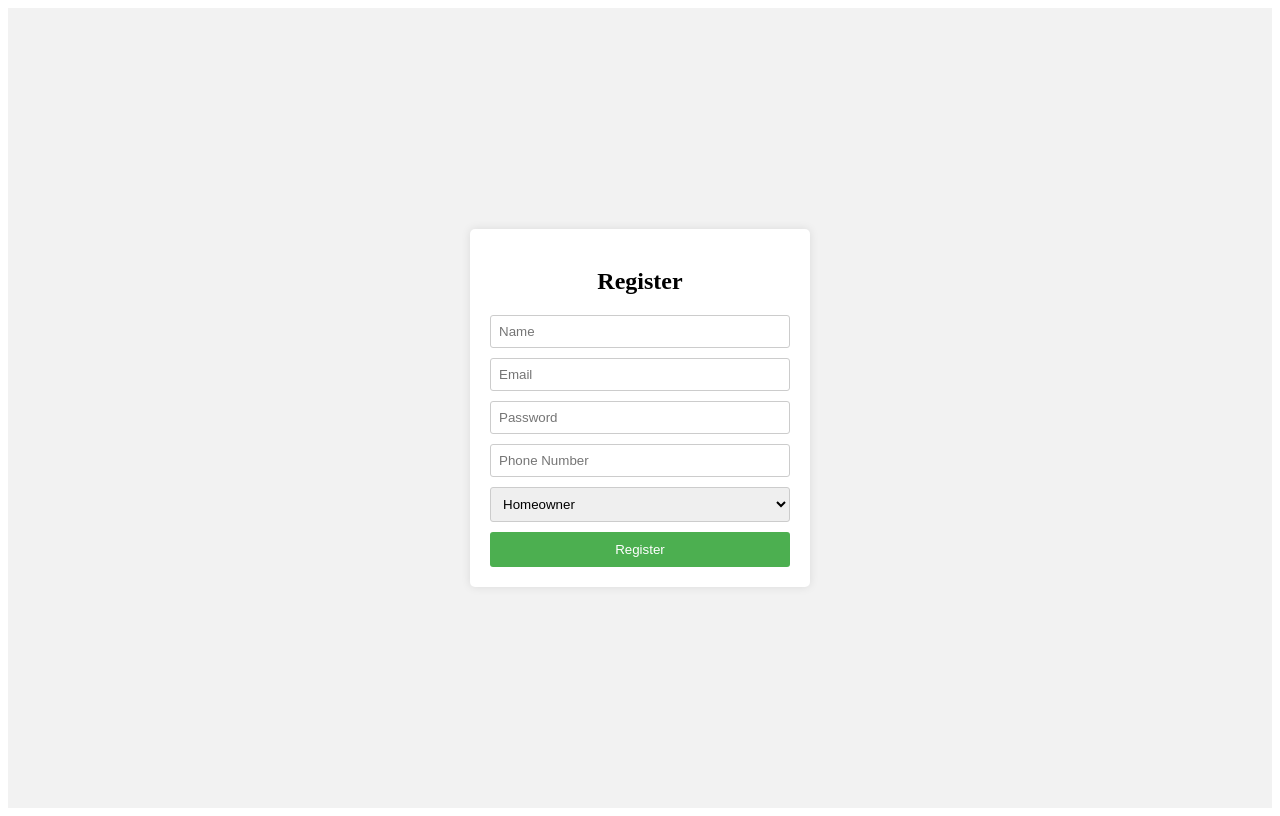
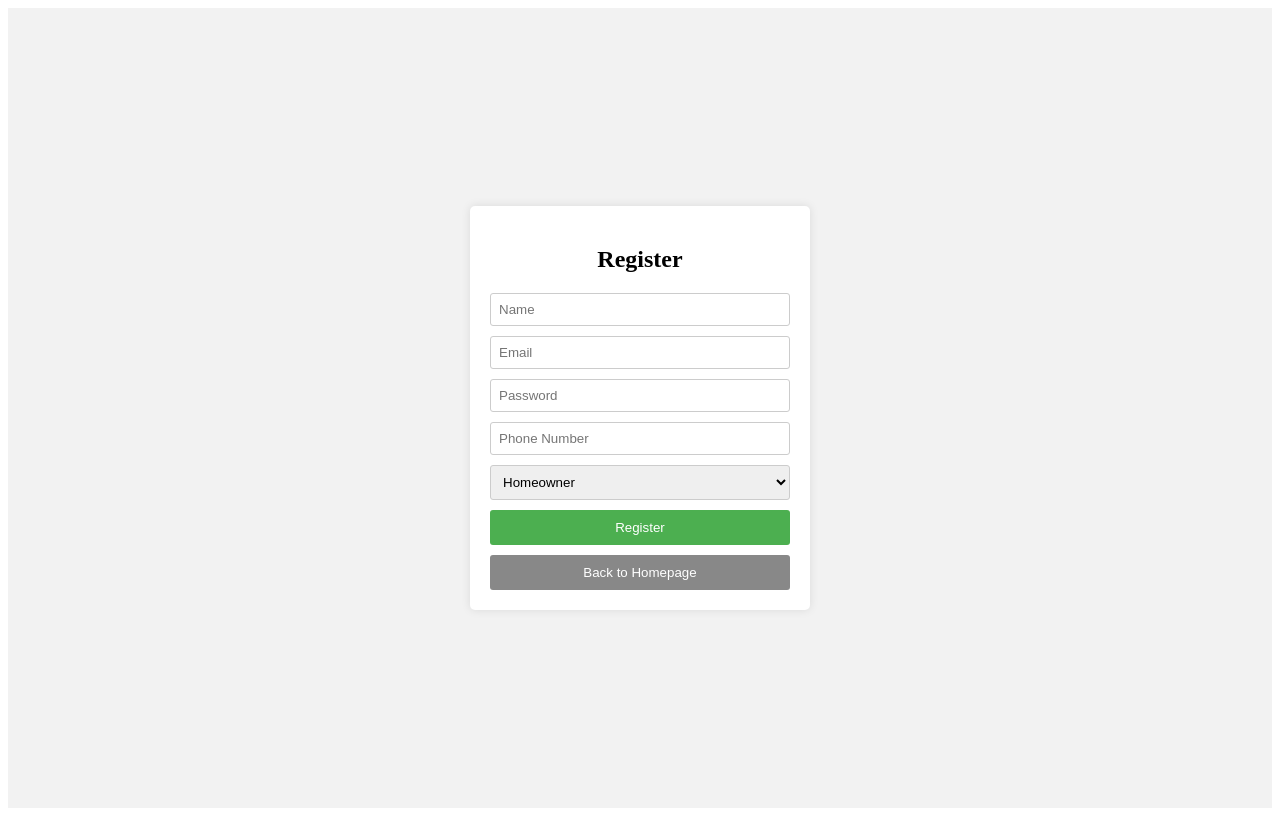
Before and after one commit to Amga20d/renohub, a React (Vite) app in the folder frontend/: page /register in a window 1280 px wide. Built offline with nearby package versions, Linux system fonts and the light colour scheme.

Commit message:
Fixing api calls

```diff
--- a/frontend/src/pages/RegisterPage.jsx
+++ b/frontend/src/pages/RegisterPage.jsx
@@ -1,4 +1,5 @@
 import React, { useState } from "react";
+import { useNavigate } from "react-router-dom";
 import axios from "axios";
 
 const RegisterPage = () => {
@@ -9,6 +10,8 @@ const RegisterPage = () => {
     phone_number: "",
     role: "Homeowner"
   });
+
+  const navigate = useNavigate();
 
   const handleChange = (e) => {
     const { name, value } = e.target;
@@ -24,6 +27,7 @@ const RegisterPage = () => {
       const res = await axios.post("/api/users", formData);
       alert("Registration successful!");
       console.log(res.data);
+      navigate("/"); // ✅ Redirect to homepage
     } catch (err) {
       console.error("Registration failed:", err.response?.data || err.message);
       alert("Failed to register. Please try again.");
@@ -31,20 +35,8 @@ const RegisterPage = () => {
   };
 
   return (
-    <div style={{
-      display: "flex",
-      justifyContent: "center",
-      alignItems: "center",
-      height: "100vh",
-      backgroundColor: "#f2f2f2"
-    }}>
-      <form onSubmit={handleSubmit} style={{
-        backgroundColor: "#fff",
-        padding: "20px",
-        borderRadius: "5px",
-        boxShadow: "0 0 10px rgba(0, 0, 0, 0.1)",
-        width: "300px"
-      }}>
+    <div style={containerStyle}>
+      <form onSubmit={handleSubmit} style={formStyle}>
         <h2 style={{ textAlign: "center", marginBottom: "20px" }}>Register</h2>
 
         <input
@@ -96,9 +88,28 @@ const RegisterPage = () => {
         </select>
 
         <button type="submit" style={buttonStyle}>Register</button>
+        <button type="button" onClick={() => navigate("/")} style={{ ...buttonStyle, backgroundColor: "#888", marginTop: "10px" }}>
+          Back to Homepage
+        </button>
       </form>
     </div>
   );
+};
+
+const containerStyle = {
+  display: "flex",
+  justifyContent: "center",
+  alignItems: "center",
+  height: "100vh",
+  backgroundColor: "#f2f2f2"
+};
+
+const formStyle = {
+  backgroundColor: "#fff",
+  padding: "20px",
+  borderRadius: "5px",
+  boxShadow: "0 0 10px rgba(0, 0, 0, 0.1)",
+  width: "300px"
 };
 
 const inputStyle = {
```
Also changed, not shown: frontend/src/components/RegisterForm.jsx (+23 -9 lines).
